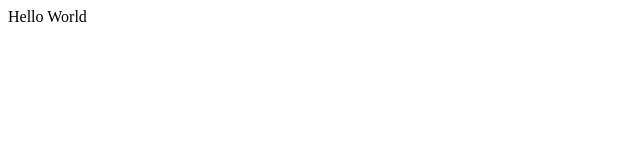
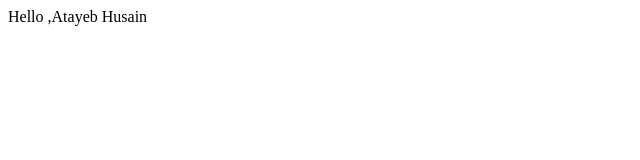
Before and after one commit to Iron-Man84/email.mg-otp.23andme.com, a plain HTML site: page index.html in a window 1280 px wide. Shown: the full height of the page, 0-640 px from the left. Drawn offline with Linux system fonts and the light colour scheme.

Commit message:
Update index.html

```diff
--- a/index.html
+++ b/index.html
@@ -5,7 +5,7 @@
 </head>
 <body>
     <script>
-        document.write('Hello World');
+        document.write('Hello ,Atayeb Husain');
     </script>
 </body>
 </html>
```
